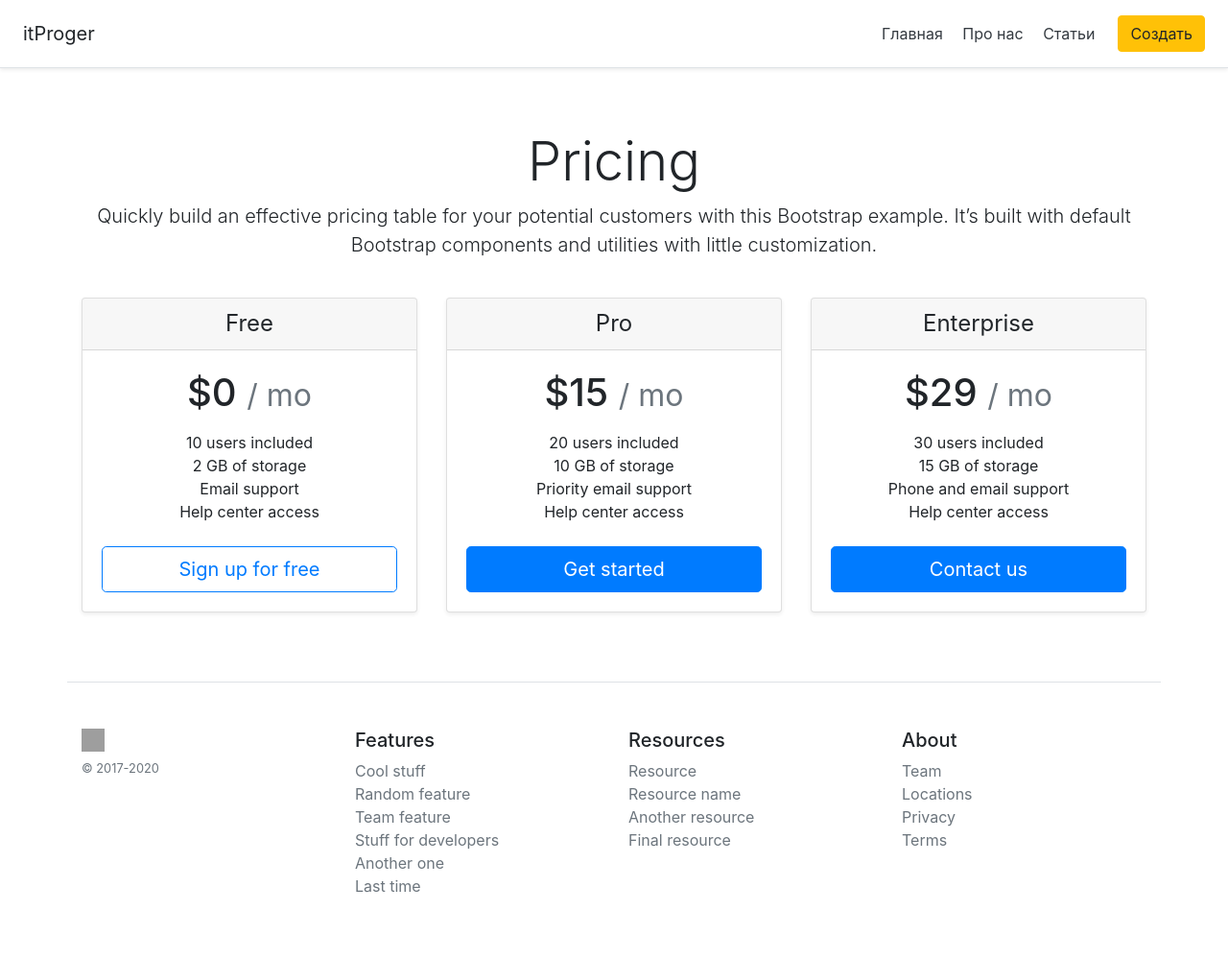
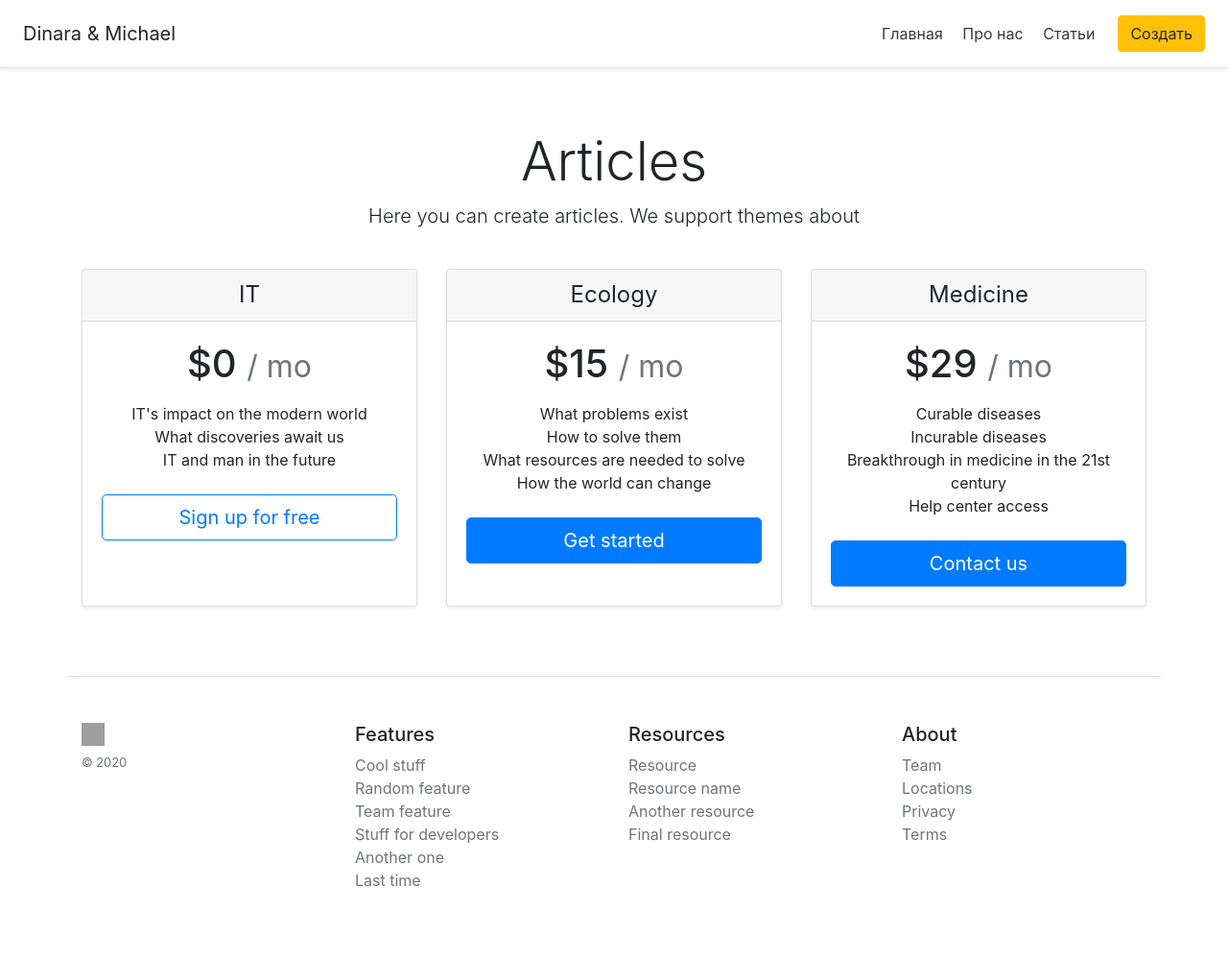
Before and after one commit to Dinara07128/flask-dinara2, a Flask app: page / in a window 1280 px wide. Shown: the whole page at 96% size. After the commit the page ends 924 px from the top, so only its background shows below. Run offline with Flask 2, Linux system fonts and the light colour scheme; some libraries are stand-ins or nearby versions; grey boxes are pictures that could not be loaded.

Commit message:
some changes

```diff
--- a/templates/base.html
+++ b/templates/base.html
@@ -11,7 +11,7 @@
 </head>
 <body>
     <div class="d-flex flex-column flex-md-row align-items-center p-3 px-md-4 mb-3 bg-white border-bottom shadow-sm">
-      <h5 class="my-0 mr-md-auto font-weight-normal">itProger</h5>
+      <h5 class="my-0 mr-md-auto font-weight-normal">Dinara & Michael</h5>
       <nav class="my-2 my-md-0 mr-md-3">
         <a class="p-2 text-dark" href="/">Главная</a>
         <a class="p-2 text-dark" href="/about">Про нас</a>
@@ -26,7 +26,7 @@
     <div class="row">
       <div class="col-12 col-md">
         <img class="mb-2" src="/docs/4.5/assets/brand/bootstrap-solid.svg" alt="" width="24" height="24">
-        <small class="d-block mb-3 text-muted">© 2017-2020</small>
+        <small class="d-block mb-3 text-muted">© 2020</small>
       </div>
       <div class="col-6 col-md">
         <h5>Features</h5>
--- a/templates/index.html
+++ b/templates/index.html
@@ -7,51 +7,51 @@
 {% block body %}
 <div class="container">
 <div class="pricing-header px-3 py-3 pt-md-5 pb-md-4 mx-auto text-center">
-  <h1 class="display-4">Pricing</h1>
-  <p class="lead">Quickly build an effective pricing table for your potential customers with this Bootstrap example. It’s built with default Bootstrap components and utilities with little customization.</p>
+  <h1 class="display-4">Articles</h1>
+  <p class="lead">Here you can create articles. We support themes about</p>
 </div>
 
 <div class="card-deck mb-3 text-center">
     <div class="card mb-4 shadow-sm">
       <div class="card-header">
-        <h4 class="my-0 font-weight-normal">Free</h4>
+        <h4 class="my-0 font-weight-normal">IT</h4>
       </div>
       <div class="card-body">
         <h1 class="card-title pricing-card-title">$0 <small class="text-muted">/ mo</small></h1>
         <ul class="list-unstyled mt-3 mb-4">
-          <li>10 users included</li>
-          <li>2 GB of storage</li>
-          <li>Email support</li>
-          <li>Help center access</li>
+          <li>IT's impact on the modern world</li>
+          <li>What discoveries await us</li>
+          <li>IT and man in the future</li>
+          <li></li>
         </ul>
         <button type="button" class="btn btn-lg btn-block btn-outline-primary">Sign up for free</button>
       </div>
     </div>
     <div class="card mb-4 shadow-sm">
       <div class="card-header">
-        <h4 class="my-0 font-weight-normal">Pro</h4>
+        <h4 class="my-0 font-weight-normal">Ecology</h4>
       </div>
       <div class="card-body">
         <h1 class="card-title pricing-card-title">$15 <small class="text-muted">/ mo</small></h1>
         <ul class="list-unstyled mt-3 mb-4">
-          <li>20 users included</li>
-          <li>10 GB of storage</li>
-          <li>Priority email support</li>
-          <li>Help center access</li>
+          <li>What problems exist</li>
+          <li>How to solve them</li>
+          <li>What resources are needed to solve</li>
+          <li>How the world can change</li>
         </ul>
         <button type="button" class="btn btn-lg btn-block btn-primary">Get started</button>
       </div>
     </div>
     <div class="card mb-4 shadow-sm">
       <div class="card-header">
-        <h4 class="my-0 font-weight-normal">Enterprise</h4>
+        <h4 class="my-0 font-weight-normal">Medicine</h4>
       </div>
       <div class="card-body">
         <h1 class="card-title pricing-card-title">$29 <small class="text-muted">/ mo</small></h1>
         <ul class="list-unstyled mt-3 mb-4">
-          <li>30 users included</li>
-          <li>15 GB of storage</li>
-          <li>Phone and email support</li>
+          <li>Curable diseases</li>
+          <li>Incurable diseases</li>
+          <li>Breakthrough in medicine in the 21st century</li>
           <li>Help center access</li>
         </ul>
         <button type="button" class="btn btn-lg btn-block btn-primary">Contact us</button>
```
